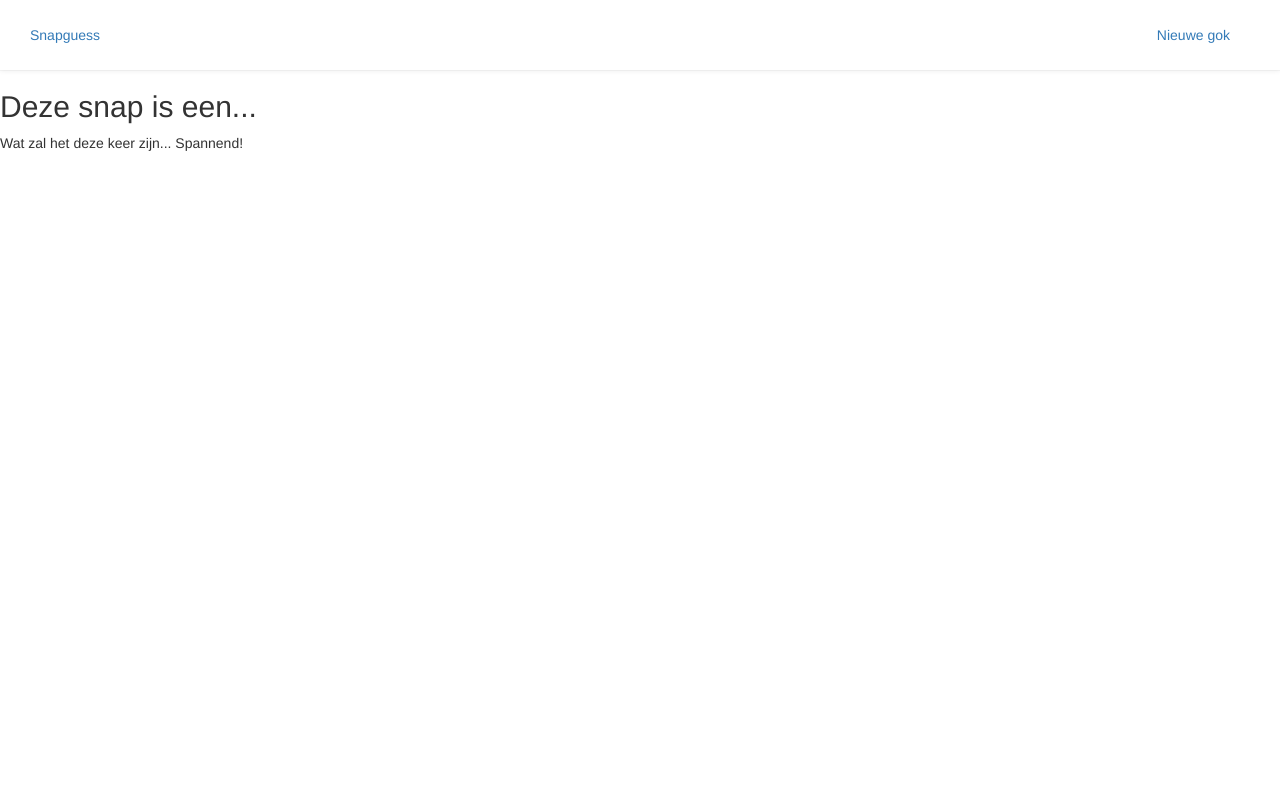
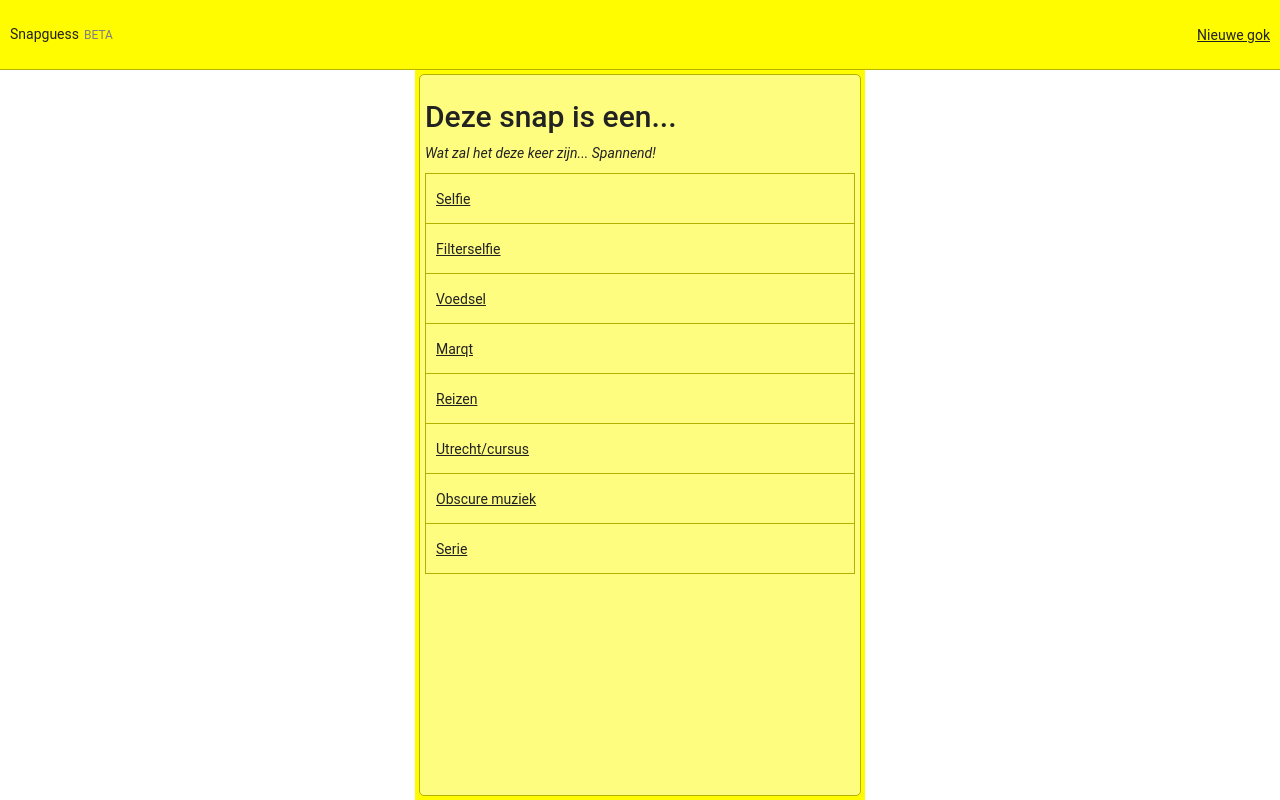
Before and after one commit to JeroenPJ/snapguess, a Rails app: page /guesses/new in a window 1280 px wide. Run offline with Rails 7, Linux system fonts and the light colour scheme; the visitor is signed in with stand-in values (Sample User, id 1); data comes from the database, SQL or seed files in the repository; data that the repository does not hold is empty; style sheets or scripts are compiled from the project's sources; some libraries are stand-ins or nearby versions.

Commit message:
Added styling, categories (seeds.rb), better layout, username login instead of email

```diff
--- /dev/null
+++ b/app/assets/stylesheets/_general.scss
@@ -0,0 +1,40 @@
+body, html {
+  width: 100%;
+  height: 100%;
+  margin: 0;
+  padding: 0;
+}
+
+#wrapper-content {
+  width: 100%;
+  height: calc(100vh - 70px);
+  max-width: 450px;
+
+  margin-left: auto;
+  margin-right: auto;
+
+  padding: 4px;
+
+  background-color: $yellow;
+}
+
+#content {
+  width: 100%;
+  height: 100%;
+
+  background-color: $yellow-light;
+  padding: 5px;
+
+  border-radius: 5px;
+  border: 1px solid $yellow-dark;
+}
+
+
+h1, h2, h3, h4, h5, p, a, ul, ol, li {
+  font-family: 'Avenir', 'Roboto', Helvetica, sans-serif;
+  color: $text-dark;
+}
+
+a {
+  text-decoration: underline;
+}
--- a/app/assets/stylesheets/application.scss
+++ b/app/assets/stylesheets/application.scss
@@ -10,6 +10,7 @@
 @import "font-awesome";
 
 // Your CSS partials
+@import "general";
 @import "layouts/index";
 @import "components/index";
 @import "pages/index";
--- /dev/null
+++ b/app/assets/stylesheets/components/_category_form.scss
@@ -0,0 +1,17 @@
+.category-container {
+  border: 1px solid $yellow-dark;
+  border-bottom: none;
+
+  .category {
+    display: block;
+    width: 100%;
+    height: 50px;
+    line-height: 50px;
+
+    padding-left: 10px;
+
+    border-bottom: 1px solid $yellow-dark;
+
+    color: $text-dark;
+  }
+}
--- a/app/assets/stylesheets/components/_index.scss
+++ b/app/assets/stylesheets/components/_index.scss
@@ -1,3 +1,4 @@
 // Import your components CSS files here.
 @import "alert";
 @import "navbar";
+@import "category_form";
--- a/app/assets/stylesheets/components/_navbar.scss
+++ b/app/assets/stylesheets/components/_navbar.scss
@@ -1,18 +1,18 @@
 /* Main navbar */
 .navbar-wagon {
-  box-shadow: 0 1px 5px 0 rgba(0,0,0,0.07),0 1px 0 0 rgba(0,0,0,0.03);
-  background: white;
+  background: $yellow;
+  border-bottom: 1px solid $yellow-dark;
   transition: all 0.3s ease;
   height: 70px;
-  padding: 0px 30px;
+  padding: 0px 10px;
   display: flex;
   align-items: center;
   justify-content: space-between;
 }
 
 /* Logo */
-.navbar-wagon-brand img {
-  height: 50px;
+.logo {
+  text-decoration: none;
 }
 
 /* User Avatar */
--- a/app/assets/stylesheets/config/_colors.scss
+++ b/app/assets/stylesheets/config/_colors.scss
@@ -3,8 +3,13 @@
 // For example:
 $red: #EE5F5B;
 $blue: #469AE0;
-$yellow: #FDB631;
 $orange: #E67E22;
 $green: #32B796;
 $gray: #000000;
 $light-gray: #F4F4F4;
+
+$yellow: #fffc00;
+$yellow-light: #fffd80;
+$yellow-dark: #b3b000;
+
+$text-dark: #222;
--- a/app/views/devise/registrations/new.html.erb
+++ b/app/views/devise/registrations/new.html.erb
@@ -4,7 +4,7 @@
   <%= f.error_notification %>
 
   <div class="form-inputs">
-    <%= f.input :email, required: true, autofocus: true %>
+    <%= f.input :username, required: true %>
     <%= f.input :password, required: true, hint: ("#{@minimum_password_length} characters minimum" if @minimum_password_length) %>
     <%= f.input :password_confirmation, required: true %>
   </div>
--- a/app/views/devise/sessions/new.html.erb
+++ b/app/views/devise/sessions/new.html.erb
@@ -2,9 +2,9 @@
 
 <%= simple_form_for(resource, as: resource_name, url: session_path(resource_name)) do |f| %>
   <div class="form-inputs">
-    <%= f.input :email, required: false, autofocus: true %>
+    <%= f.input :username, required: false, autofocus: true %>
     <%= f.input :password, required: false %>
-    <%= f.input :remember_me, as: :boolean if devise_mapping.rememberable? %>
+    <%= f.input :remember_me, as: :boolean, input_html: { checked: "checked" } if devise_mapping.rememberable? %>
   </div>
 
   <div class="form-actions">
--- a/app/views/guesses/edit.html.erb
+++ b/app/views/guesses/edit.html.erb
@@ -1,4 +1,4 @@
 <h2>En het was een...</h2>
-<p>Open nu de snap. Wat was het?</p>
+<p><em>Open nu de snap. Wat was het?</em></p>
 
 <%= render 'category_form' %>
--- a/app/views/guesses/new.html.erb
+++ b/app/views/guesses/new.html.erb
@@ -1,4 +1,4 @@
 <h2>Deze snap is een...</h2>
-<p>Wat zal het deze keer zijn... Spannend!</p>
+<p><em>Wat zal het deze keer zijn... Spannend!</em></p>
 
 <%= render 'category_form' %>
--- a/app/views/layouts/application.html.erb
+++ b/app/views/layouts/application.html.erb
@@ -11,7 +11,11 @@
   <body>
     <%= render 'shared/navbar' %>
     <%= render 'shared/flashes' %>
-    <%= yield %>
+    <div id="wrapper-content">
+      <div id="content">
+        <%= yield %>
+      </div>
+    </div>
     <%= javascript_include_tag 'application' %>
   </body>
 </html>
--- a/app/views/pages/leaderboard.html.erb
+++ b/app/views/pages/leaderboard.html.erb
@@ -2,6 +2,6 @@
 
 <ol>
   <% @users.each do |user| %>
-    <li class="<%= 'highlighted' if user == current_user %>"><%= user.email %>, score: <%= user.full_score %></li>
+    <li class="<%= 'highlighted' if user == current_user %>"><%= user.username %>, score: <%= user.full_score %></li>
   <% end %>
 </ol>
--- a/app/views/shared/_navbar.html.erb
+++ b/app/views/shared/_navbar.html.erb
@@ -1,17 +1,17 @@
 <div class="navbar-wagon">
   <!-- Logo -->
-  <%= link_to root_path, class: "navbar-wagon-brand" do %>
-    Snapguess
+  <%= link_to root_path, class: "logo" do %>
+    Snapguess<span style="font-size: 12px; color: grey; margin-left: 5px">BETA</span>
   <% end %>
 
   <!-- Right Navigation -->
   <div class="navbar-wagon-right">
     <% if user_signed_in? %>
       <!-- Links when logged in -->
-      <%= link_to "Nieuwe gok", new_guess_path, class: "navbar-wagon-item" %>
+      <%= link_to "Nieuwe gok", new_guess_path %>
     <% else %>
       <!-- Login link (when logged out) -->
-      <%= link_to "Login", new_user_session_path, class: "navbar-wagon-item" %>
+      <%= link_to "Login", new_user_session_path %>
     <% end %>
   </div>
 
--- a/config/initializers/devise.rb
+++ b/config/initializers/devise.rb
@@ -46,12 +46,12 @@ Devise.setup do |config|
   # Configure which authentication keys should be case-insensitive.
   # These keys will be downcased upon creating or modifying a user and when used
   # to authenticate or find a user. Default is :email.
-  config.case_insensitive_keys = [:email]
+  config.case_insensitive_keys = [:username]
 
   # Configure which authentication keys should have whitespace stripped.
   # These keys will have whitespace before and after removed upon creating or
   # modifying a user and when used to authenticate or find a user. Default is :email.
-  config.strip_whitespace_keys = [:email]
+  config.strip_whitespace_keys = [:username]
 
   # Tell if authentication through request.params is enabled. True by default.
   # It can be set to an array that will enable params authentication only for the
@@ -242,7 +242,7 @@ Devise.setup do |config|
   # config.navigational_formats = ['*/*', :html]
 
   # The default HTTP method used to sign out a resource. Default is :delete.
-  config.sign_out_via = :delete
+  config.sign_out_via = :get
 
   # ==> OmniAuth
   # Add a new OmniAuth provider. Check the wiki for more information on setting
--- a/db/migrate/20170925104950_devise_create_users.rb
+++ b/db/migrate/20170925104950_devise_create_users.rb
@@ -2,7 +2,7 @@ class DeviseCreateUsers < ActiveRecord::Migration[5.0]
   def change
     create_table :users do |t|
       ## Database authenticatable
-      t.string :email,              null: false, default: ""
+      t.string :username,           null: false, default: ""
       t.string :encrypted_password, null: false, default: ""
 
       ## Recoverable
@@ -34,7 +34,7 @@ class DeviseCreateUsers < ActiveRecord::Migration[5.0]
       t.timestamps null: false
     end
 
-    add_index :users, :email,                unique: true
+    add_index :users, :username,             unique: true
     add_index :users, :reset_password_token, unique: true
     # add_index :users, :confirmation_token,   unique: true
     # add_index :users, :unlock_token,         unique: true
--- a/db/migrate/20170925120010_add_username_to_users.rb
+++ /dev/null
@@ -1,6 +0,0 @@
-class AddUsernameToUsers < ActiveRecord::Migration[5.0]
-  def change
-    add_column :users, :username, :string
-    add_index :users, :username, unique: true
-  end
-end
--- a/db/seeds.rb
+++ b/db/seeds.rb
@@ -5,3 +5,6 @@
 #
 #   movies = Movie.create([{ name: 'Star Wars' }, { name: 'Lord of the Rings' }])
 #   Character.create(name: 'Luke', movie: movies.first)
+
+categories = ["selfie", "filterselfie", "voedsel", "marqt", "reizen", "utrecht/cursus", "obscure muziek", "serie"]
+categories.each { |c| Category.create(name: c) }
```
Also changed, not shown: app/models/user.rb (+10 -1 lines), db/schema.rb.
